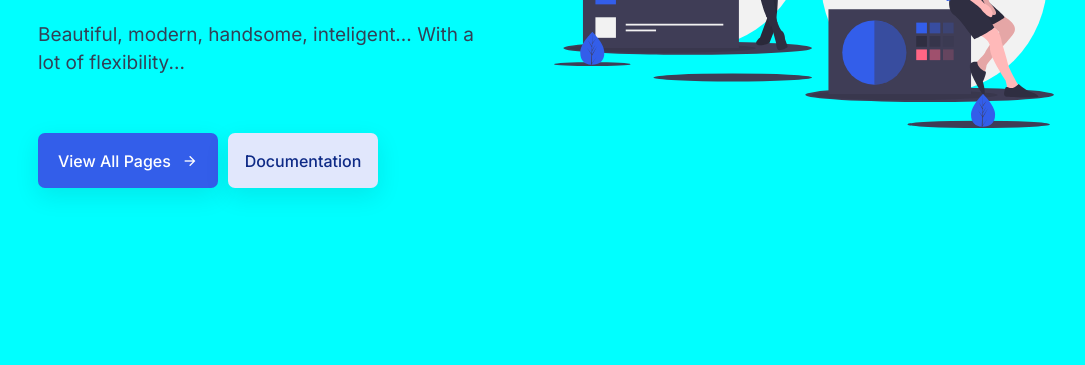
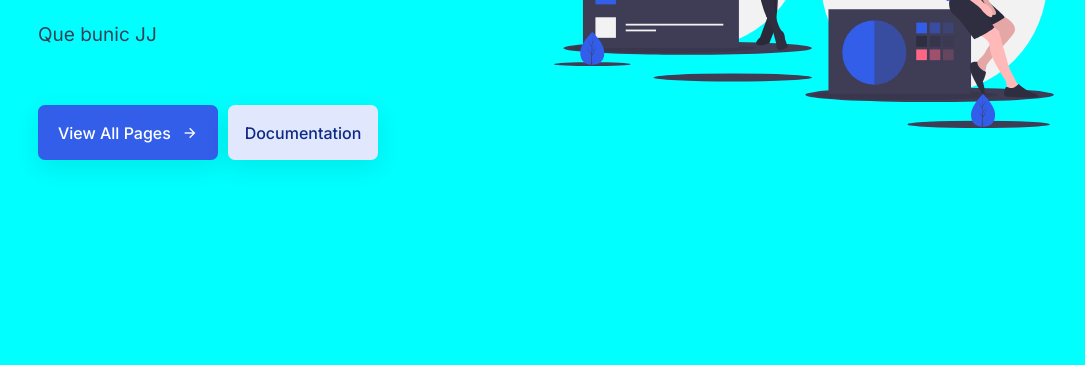
Before and after one commit to AndresLAPD/Test-project-SMX12, a plain HTML site: page viernes.html in a window 1280 px wide. Shown: the part 400-765 px from the top of the page, without its empty margins (106-1191 px from the left). Drawn offline with nearby package versions, Linux system fonts and the light colour scheme.

Commit message:
Nuevos cambios

```diff
--- a/viernes.html
+++ b/viernes.html
@@ -64,7 +64,7 @@
               A place of pleasure
             </h1>
             <p class="info-text">
-              Beautiful, modern, handsome, inteligent... With a lot of flexibility...
+              Que bunic JJ
             </p>
 
             <div class="btn_wrapper">
```
